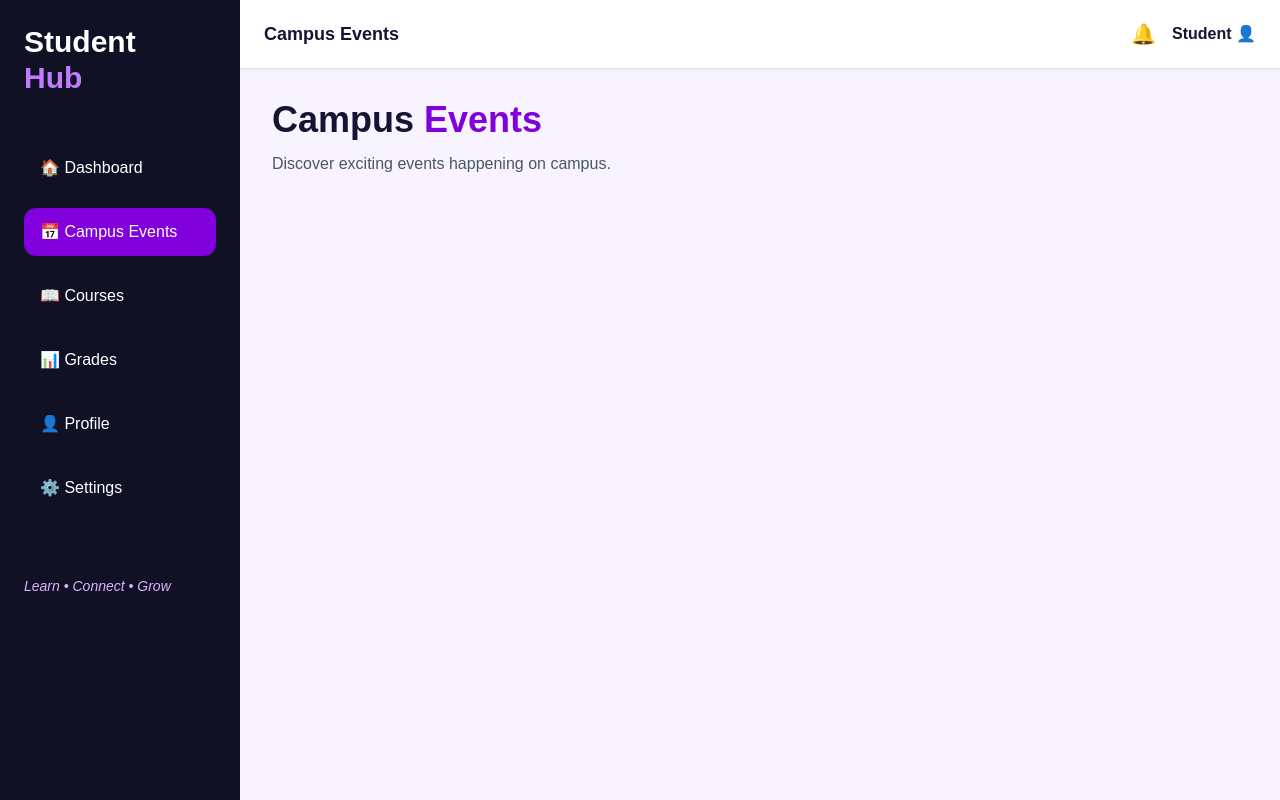
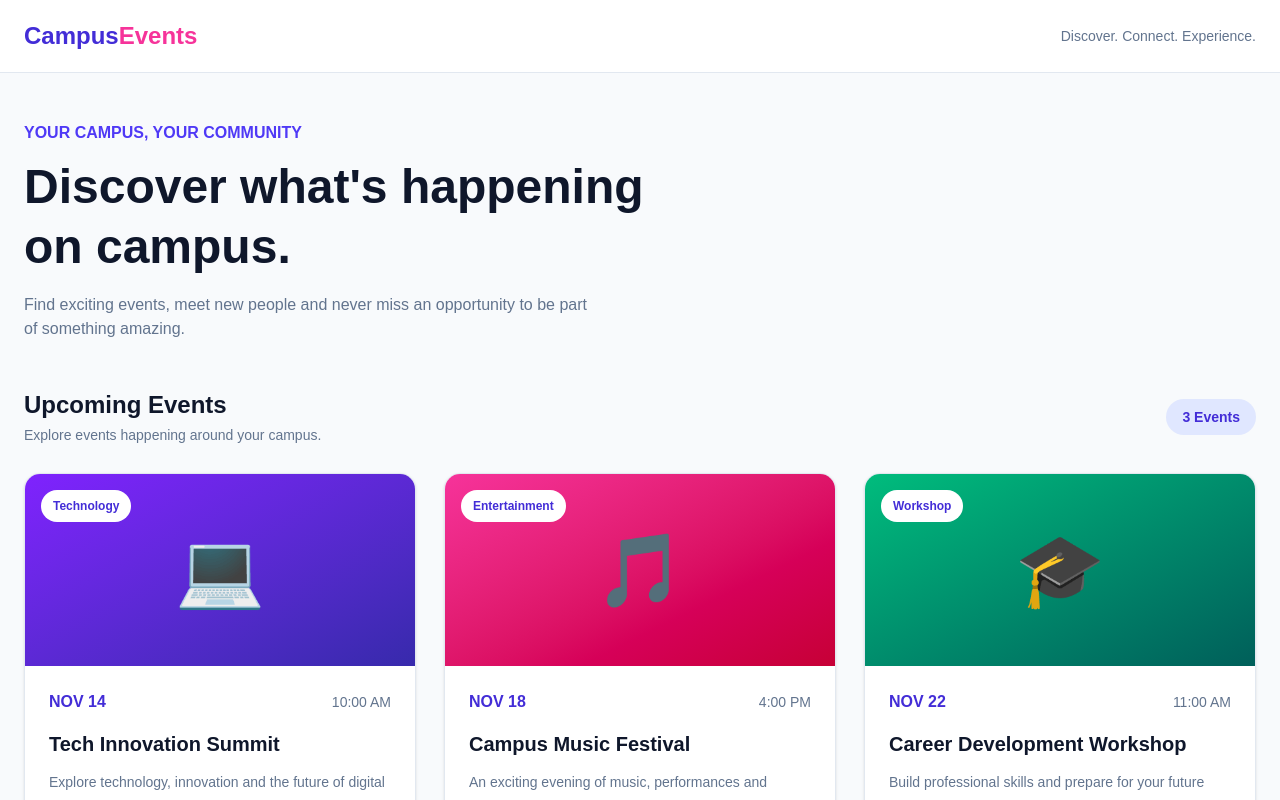
Before and after one commit to Mu-feedah/campus-event, a Next.js app: page / in a window 1280 px wide. Shown: the top 800 px of the page. Built offline with nearby package versions, Linux system fonts and the light colour scheme.

Commit message:
improved campus events page

```diff
--- a/app/page.tsx
+++ b/app/page.tsx
@@ -1,88 +1,146 @@
-export default function CampusEvents() {
+"use client";
+
+import { useState } from "react";
+
+const events = [
+  {
+    id: 1,
+    title: "Tech Innovation Summit",
+    category: "Technology",
+    date: "NOV 14",
+    time: "10:00 AM",
+    venue: "University Auditorium",
+    description: "Explore technology, innovation and the future of digital solutions.",
+    emoji: "💻",
+    color: "from-violet-600 to-indigo-800",
+  },
+  {
+    id: 2,
+    title: "Campus Music Festival",
+    category: "Entertainment",
+    date: "NOV 18",
+    time: "4:00 PM",
+    venue: "University Sports Ground",
+    description: "An exciting evening of music, performances and entertainment.",
+    emoji: "🎵",
+    color: "from-pink-500 to-rose-700",
+  },
+  {
+    id: 3,
+    title: "Career Development Workshop",
+    category: "Workshop",
+    date: "NOV 22",
+    time: "11:00 AM",
+    venue: "Faculty Conference Hall",
+    description: "Build professional skills and prepare for your future career.",
+    emoji: "🎓",
+    color: "from-emerald-500 to-teal-800",
+  },
+];
+
+export default function Home() {
+  const [registered, setRegistered] = useState<number[]>([]);
+
   return (
-    <div className="min-h-screen bg-[#F7F4FF] text-[#171333] md:flex">
+    <main className="min-h-screen bg-slate-50 text-slate-900">
+      <header className="bg-white border-b border-slate-200 px-6 py-5">
+        <div className="max-w-7xl mx-auto flex justify-between items-center">
+          <h1 className="text-2xl font-bold text-indigo-700">
+            Campus<span className="text-pink-500">Events</span>
+          </h1>
+          <span className="text-sm text-slate-500">
+            Discover. Connect. Experience.
+          </span>
+        </div>
+      </header>
 
-      {/* SIDEBAR */}
-      <aside className="w-full bg-[#111126] p-6 text-white md:min-h-screen md:w-60">
-        <h1 className="mb-12 text-3xl font-bold">
-          Student
-          <span className="block text-purple-400">Hub</span>
-        </h1>
+      <section className="max-w-7xl mx-auto px-6 py-12">
+        <div className="mb-12">
+          <p className="text-indigo-600 font-semibold mb-3">
+            YOUR CAMPUS, YOUR COMMUNITY
+          </p>
 
-        <nav className="space-y-4">
-          <a
-            href="/"
-            className="block rounded-xl px-4 py-3 hover:bg-purple-700"
-          >
-            🏠 Dashboard
-          </a>
+          <h2 className="text-4xl md:text-5xl font-bold max-w-2xl leading-tight">
+            Discover what's happening on campus.
+          </h2>
 
-          <a
-            href="/campus-event"
-            className="block rounded-xl bg-purple-700 px-4 py-3"
-          >
-            📅 Campus Events
-          </a>
+          <p className="text-slate-500 mt-4 max-w-xl">
+            Find exciting events, meet new people and never miss an
+            opportunity to be part of something amazing.
+          </p>
+        </div>
 
-          <a
-            href="#"
-            className="block rounded-xl px-4 py-3 hover:bg-purple-700"
-          >
-            📖 Courses
-          </a>
+        <div className="flex justify-between items-center mb-7">
+          <div>
+            <h3 className="text-2xl font-bold">Upcoming Events</h3>
+            <p className="text-slate-500 text-sm mt-1">
+              Explore events happening around your campus.
+            </p>
+          </div>
 
-          <a
-            href="#"
-            className="block rounded-xl px-4 py-3 hover:bg-purple-700"
-          >
-            📊 Grades
-          </a>
+          <span className="bg-indigo-100 text-indigo-700 px-4 py-2 rounded-full text-sm font-semibold">
+            {events.length} Events
+          </span>
+        </div>
 
-          <a
-            href="#"
-            className="block rounded-xl px-4 py-3 hover:bg-purple-700"
-          >
-            👤 Profile
-          </a>
+        <div className="grid grid-cols-1 md:grid-cols-2 lg:grid-cols-3 gap-7">
+          {events.map((event) => (
+            <article
+              key={event.id}
+              className="bg-white rounded-2xl overflow-hidden border border-slate-200 shadow-sm hover:shadow-xl hover:-translate-y-1 transition duration-300"
+            >
+              <div
+                className={`h-48 bg-gradient-to-br ${event.color} flex items-center justify-center relative`}
+              >
+                <span className="text-7xl">{event.emoji}</span>
 
-          <a
-            href="#"
-            className="block rounded-xl px-4 py-3 hover:bg-purple-700"
-          >
-            ⚙️ Settings
-          </a>
-        </nav>
+                <span className="absolute top-4 left-4 bg-white text-indigo-700 text-xs font-bold px-3 py-2 rounded-full">
+                  {event.category}
+                </span>
+              </div>
 
-        <p className="mt-16 text-sm italic text-purple-300">
-          Learn • Connect • Grow
-        </p>
-      </aside>
+              <div className="p-6">
+                <div className="flex justify-between items-center mb-4">
+                  <span className="text-indigo-700 font-bold">
+                    {event.date}
+                  </span>
+                  <span className="text-sm text-slate-500">
+                    {event.time}
+                  </span>
+                </div>
 
-      {/* MAIN CONTENT */}
-      <main className="min-w-0 flex-1">
+                <h4 className="text-xl font-bold mb-3">
+                  {event.title}
+                </h4>
 
-        {/* TOP HEADER */}
-        <header className="flex items-center justify-between bg-white px-6 py-5 shadow-sm">
-          <h2 className="text-lg font-semibold">Campus Events</h2>
+                <p className="text-slate-500 text-sm leading-6 mb-5">
+                  {event.description}
+                </p>
 
-          <div className="flex items-center gap-4">
-            <span className="text-xl">🔔</span>
-            <span className="font-semibold">Student 👤</span>
-          </div>
-        </header>
+                <p className="text-sm text-slate-600 mb-5">
+                  📍 {event.venue}
+                </p>
 
-        {/* PAGE INTRODUCTION */}
-        <section className="p-6 md:p-8">
-          <h1 className="text-4xl font-extrabold">
-            Campus <span className="text-purple-700">Events</span>
-          </h1>
-
-          <p className="mt-3 text-gray-600">
-            Discover exciting events happening on campus.
-          </p>
-        </section>
-
-      </main>
-    </div>
+                <button
+                  onClick={() =>
+                    setRegistered((previous) =>
+                      previous.includes(event.id)
+                        ? previous
+                        : [...previous, event.id]
+                    )
+                  }
+                  disabled={registered.includes(event.id)}
+                  className="w-full bg-indigo-600 text-white py-3 rounded-xl font-semibold hover:bg-indigo-700 disabled:bg-emerald-600 transition"
+                >
+                  {registered.includes(event.id)
+                    ? "Interest Registered ✓"
+                    : "Register Interest"}
+                </button>
+              </div>
+            </article>
+          ))}
+        </div>
+      </section>
+    </main>
   );
 }
```
